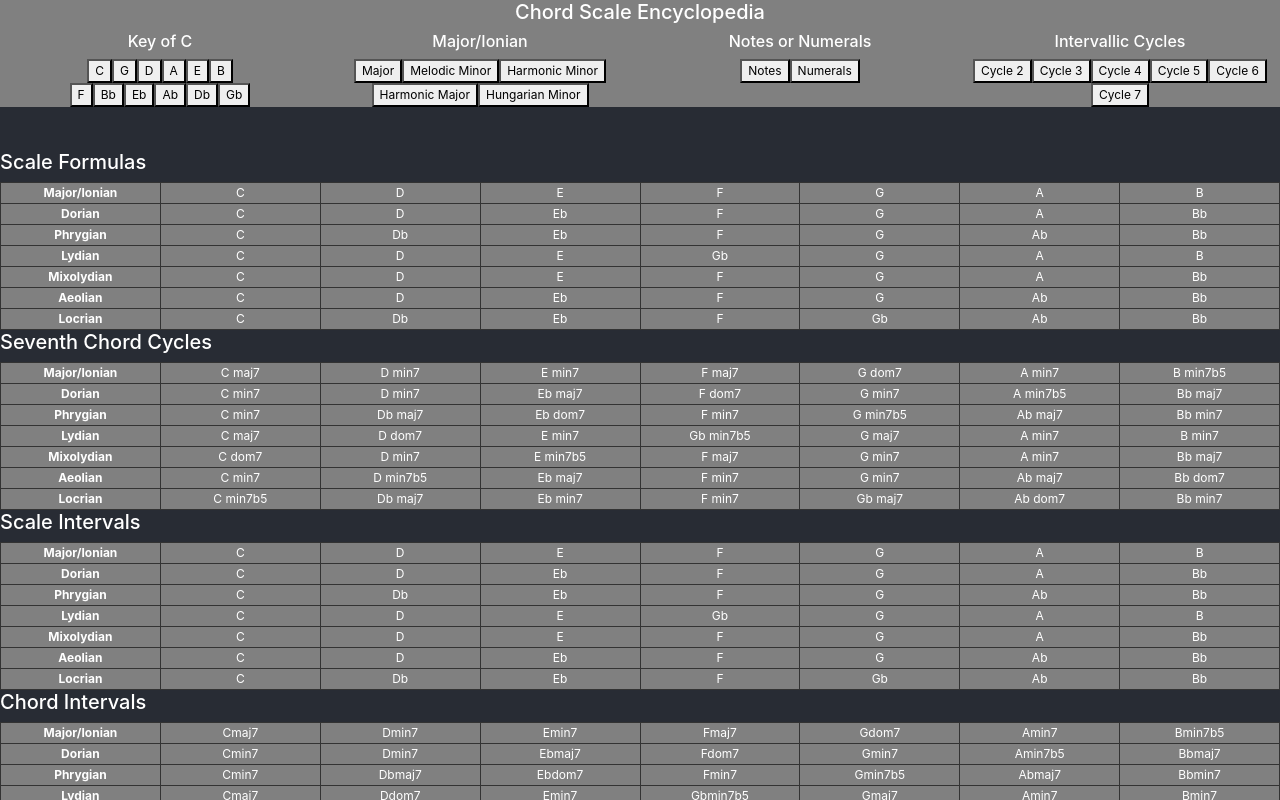
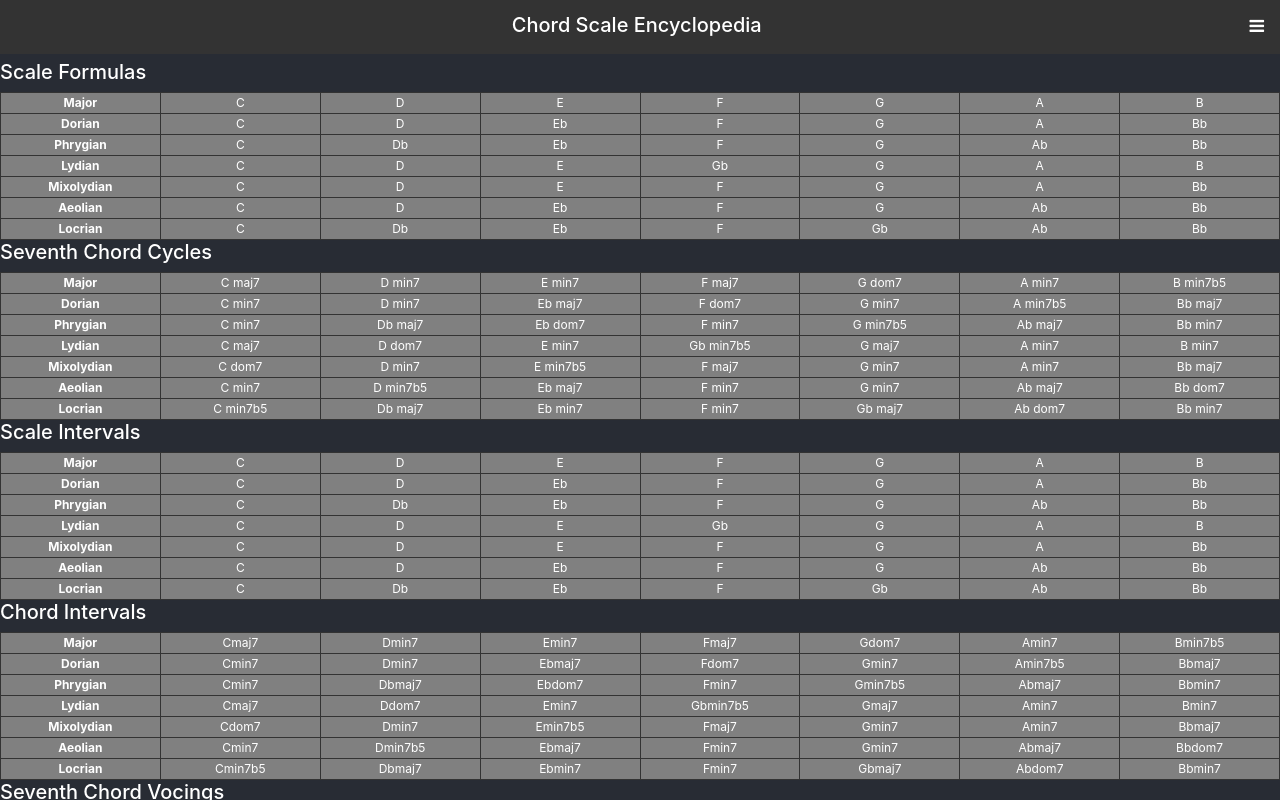
Before and after one commit to walpolsh/chord-scales-v2, a React (Create React App) app: page / in a window 1280 px wide. Shown: the top 800 px of the page. Built offline with nearby package versions, Linux system fonts and the light colour scheme.

Commit message:
collapsable menu bar

```diff
--- a/public/index.html
+++ b/public/index.html
@@ -12,6 +12,8 @@
     <link rel="manifest" href="%PUBLIC_URL%/manifest.json">
 
     <link rel="stylesheet" href="https://stackpath.bootstrapcdn.com/bootstrap/4.1.3/css/bootstrap.min.css" integrity="sha384-MCw98/SFnGE8fJT3GXwEOngsV7Zt27NXFoaoApmYm81iuXoPkFOJwJ8ERdknLPMO" crossorigin="anonymous">
+    <link rel="stylesheet" href="https://cdnjs.cloudflare.com/ajax/libs/font-awesome/4.7.0/css/font-awesome.min.css">
+
     <title>Chord/Scale Encyclopedia</title>
   </head>
   <body>
--- a/src/App.css
+++ b/src/App.css
@@ -22,7 +22,7 @@ thead {
 }
 
 td:hover {
-  background: black;
+  background: green;
 }
 tr:hover th:hover {
   background: black;
@@ -38,5 +38,51 @@ h2 {
 
 .headerDiv {
   float: left;
-  width: 25%;
+  width: 24%;
 }
+
+.topnav {
+  top: 0;
+  overflow: hidden;
+  background-color: #333;
+  position: fixed;
+  width:100%;
+}
+
+.navLeft {
+  float: left;
+}
+
+.navRight {
+  float: right;
+}
+
+.topnav #myMenu {
+  display: none;
+}
+
+.topnav a {
+  color: white;
+  padding: 14px 16px;
+  text-decoration: none;
+  font-size: 17px;
+  display: block;
+}
+
+.topnav a.icon {
+  background: black;
+  display: block;
+  position: absolute;
+  right: 0;
+  top: 0;
+}
+
+.navhead {
+  display: flex;
+  text-align: center;
+}
+
+.navhead > h1{
+  flex:1;
+  padding-top: 13px;
+}
--- a/src/App.js
+++ b/src/App.js
@@ -24,6 +24,7 @@ class App extends Component {
       cycle: Cycles[0],
       onOff: 0,
       interval: intervalArray[0],
+      showMenu: false,
     }
 
     this.changeKey = this.changeKey.bind(this)
@@ -34,6 +35,7 @@ class App extends Component {
     this.buildChord = this.buildChord.bind(this)
     this.buildCycle = this.buildCycle.bind(this)
     this.handleHighlight = this.handleHighlight.bind(this)
+    this.toggleMenu = this.toggleMenu.bind(this)
   }
 
   changeKey(event) {
@@ -105,6 +107,21 @@ class App extends Component {
     return this.state.cycle.map(x => arr[x])
   }
 
+  toggleMenu () {
+    const x = document.getElementById('myMenu');
+    if (x.style.display === 'block') {
+      x.style.display = 'none'
+      this.setState({
+        showMenu: false
+      })
+    } else {
+      x.style.display = 'block'
+      this.setState({
+        showMenu: true
+      })
+    }
+  }
+
   render() {
     let scale = this.state.scale
     let onOff = this.state.onOff
@@ -112,8 +129,8 @@ class App extends Component {
     return (
       <div style={appStyle}>
         <Header
+          showMenu = {this.state.showMenu}
           headerDiv={headerDiv}
-          headerStyle={headerStyle}
           currentKey={this.state.notes[0]}
           currentScale={this.state.scale[0][2]}
           currentCycle={this.state.cycle}
@@ -122,9 +139,11 @@ class App extends Component {
           changeScale={this.changeScale}
           changeCycle={this.changeCycle}
           handleSwitch={this.handleSwitch}
+          toggleMenu={this.toggleMenu}
         />
 
         <ScaleFormulas
+          showMenu= {this.state.showMenu}
           bodyDiv={bodyDiv}
           tableStyle={tableStyle}
           scale={scale}
--- a/src/constants/scales.js
+++ b/src/constants/scales.js
@@ -19,7 +19,7 @@ for (let i = 0; i < 7; i++) {
   majorChords.push(permuteAlt(["maj7", "min7", "min7", "maj7", "dom7", "min7", "min7b5"], i))
 }
 
-const Ionian = [['1', '2', '3', '4', '5', '6', '7'], [0, 2, 4, 5, 7, 9, 11],['Major/Ionian'], [majorChords[0]]]
+const Ionian = [['1', '2', '3', '4', '5', '6', '7'], [0, 2, 4, 5, 7, 9, 11],['Major'], [majorChords[0]]]
 const Dorian = [['1','2','b3','4','5','6','b7'], [0, 2, 3, 5, 7, 9, 10], ['Dorian'], [majorChords[1]]]
 const Phrygian = [['1', 'b2', 'b3', '4', '5', 'b6', 'b7'], [0, 1, 3, 5, 7, 8, 10], ['Phrygian'], [majorChords[2]]]
 const Lydian = [['1', '2', '3', '#4', '5', '6 ', '7'], [0, 2, 4, 6, 7, 9, 11], ['Lydian'], [majorChords[3]]]
--- a/src/containers/Header.js
+++ b/src/containers/Header.js
@@ -2,12 +2,17 @@ import React from 'react';
 
 
 const Header = (props) => {
-  const {headerStyle, currentKey, changeKey, currentScale, changeScale, changeCycle, handleSwitch} = props;
+  const {currentKey, changeKey, currentScale, changeScale, changeCycle, handleSwitch, toggleMenu} = props;
   return (
-
-  <header>
-    <div style={headerStyle}>
+    <ul className="topnav">
+      <div>
+        <div className='navhead'>
           <h1>Chord Scale Encyclopedia</h1>
+          <a onClick={toggleMenu}>
+              <i className="fa fa-bars"></i>
+          </a>
+        </div>
+        <div id="myMenu">
           <div className='headerDiv'>
             <h2>Key of {currentKey}</h2>
             <div>
@@ -17,8 +22,6 @@ const Header = (props) => {
               <button onClick={changeKey} value='9'>A</button>
               <button onClick={changeKey} value='4'>E</button>
               <button onClick={changeKey} value='11'>B</button>
-        </div>
-        <div>
               <button onClick={changeKey} value='5'>F</button>
               <button onClick={changeKey} value='10'>Bb</button>
               <button onClick={changeKey} value='3'>Eb</button>
@@ -42,25 +45,26 @@ const Header = (props) => {
             </div>
           </div>
           <div className='headerDiv'>
-        <h2>Notes or Numerals</h2>
+            <h2>Notes/Numerals</h2>
             <div>
               <button onClick={handleSwitch} value='0'>Notes</button>
-          <button onClick={handleSwitch} value='1'>Numerals</button>
+              <button onClick={handleSwitch} value='1'>Nums</button>
             </div>
           </div>
           <div className='headerDiv'>
             <h2>Intervallic Cycles</h2>
               <div>
-            <button onClick={changeCycle} value='0'>Cycle 2</button>
-            <button onClick={changeCycle} value='1'>Cycle 3</button>
-            <button onClick={changeCycle} value='2'>Cycle 4</button>
-            <button onClick={changeCycle} value='3'>Cycle 5</button>
-            <button onClick={changeCycle} value='4'>Cycle 6</button>
-            <button onClick={changeCycle} value='5'>Cycle 7</button>
+                <button onClick={changeCycle} value='0'>2nds</button>
+                <button onClick={changeCycle} value='1'>3rds</button>
+                <button onClick={changeCycle} value='2'>4ths</button>
+                <button onClick={changeCycle} value='3'>5ths</button>
+                <button onClick={changeCycle} value='4'>6ths</button>
+                <button onClick={changeCycle} value='5'>7ths</button>
               </div>
           </div>
         </div>
-  </header>
+      </div>
+    </ul>
   )
 }
 
--- a/src/containers/scaleFormulas.js
+++ b/src/containers/scaleFormulas.js
@@ -1,11 +1,9 @@
 import React from 'react';
 
 ////https://levelup.gitconnected.com/react-component-patterns-ab1f09be2c82
-const style = {
-  paddingTop: '150px',
-}
 const ScaleFormulas = (props) => {
-  const {handleHighlight, scale, tableStyle, buildCycle, buildScale, onOff} = props;
+  const {handleHighlight, scale, tableStyle, buildCycle, buildScale, onOff, showMenu} = props;
+  const style = showMenu ? {paddingTop: '200px'} : {paddingTop: '60px'}
   return (
   <div style={style}>
     <h1>Scale Formulas</h1>
--- a/src/styles/styles.js
+++ b/src/styles/styles.js
@@ -7,6 +7,7 @@
     background: 'gray',
     color: 'white',
     marginBottom: '10px',
+    scrollable: 'true',
   }
 
   export const bodyDiv = {
```
Lines whose indentation alone changed are shown as unchanged.
